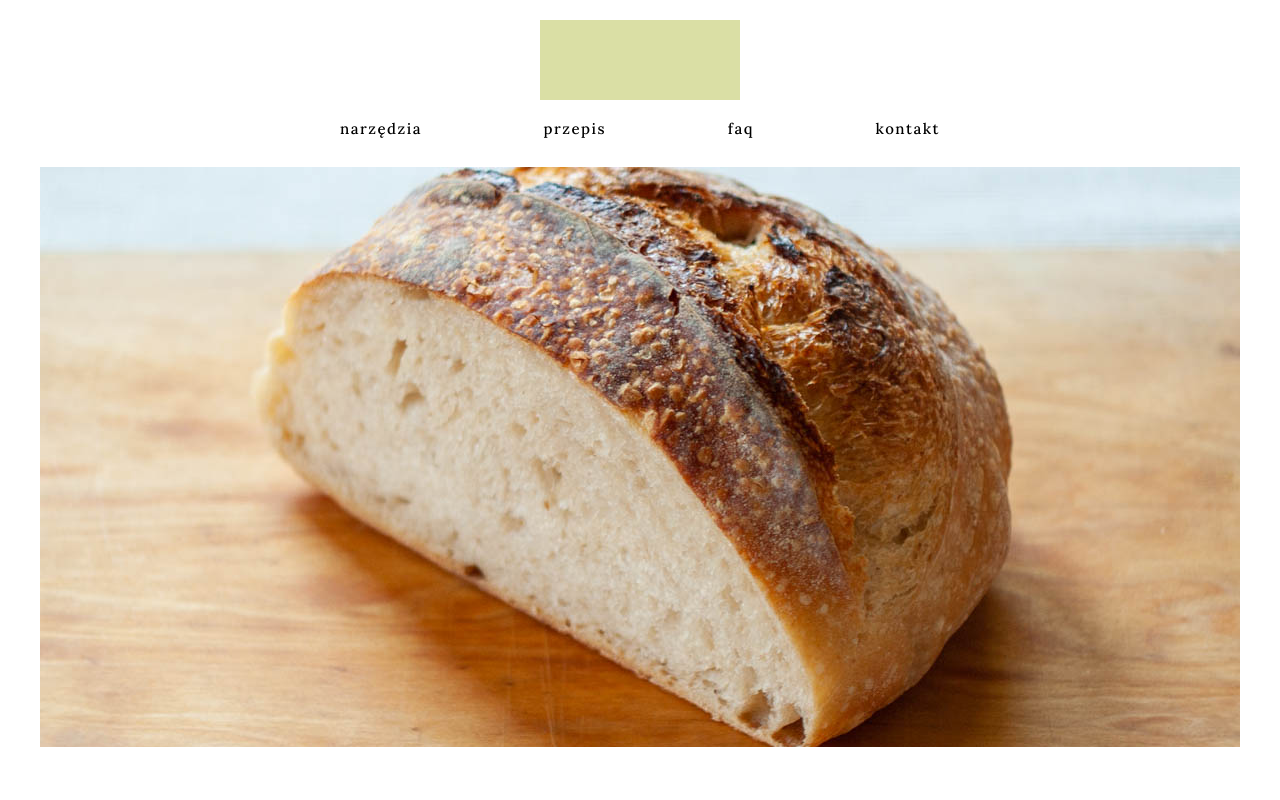
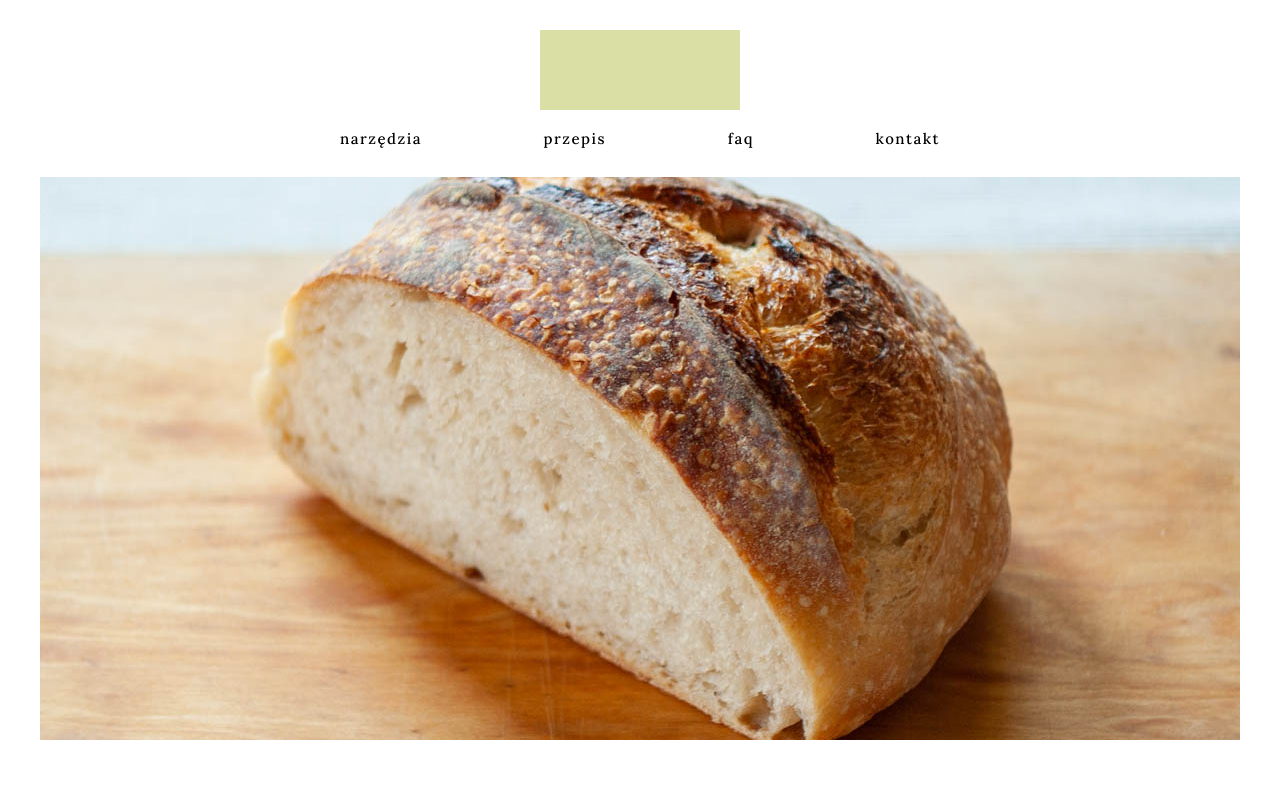
Before and after one commit to karolryska/pszenny-na-zakwasie, a website: page index.html in a window 1280 px wide. Shown: the top 800 px of the page. Drawn offline with Linux system fonts and the light colour scheme.

Commit message:
style: change margins

```diff
--- a/css/style.css
+++ b/css/style.css
@@ -15,7 +15,7 @@
   box-sizing: content-box;
   height: 80px;
   width: 200px;
-  margin: 20px 0 20px;
+  margin: 30px 0 20px;
   background-color: #dadfa5; }
 
 .navigation {
@@ -44,9 +44,9 @@
 
 .hero {
   position: relative;
-  height: calc(100vh - 160px - 60px);
+  height: calc(100vh - 177px - 60px);
   width: 100%;
-  margin-bottom: 80px;
+  margin-bottom: 60px;
   background-color: lightgray; }
   .hero__photo {
     height: 100%;
```
